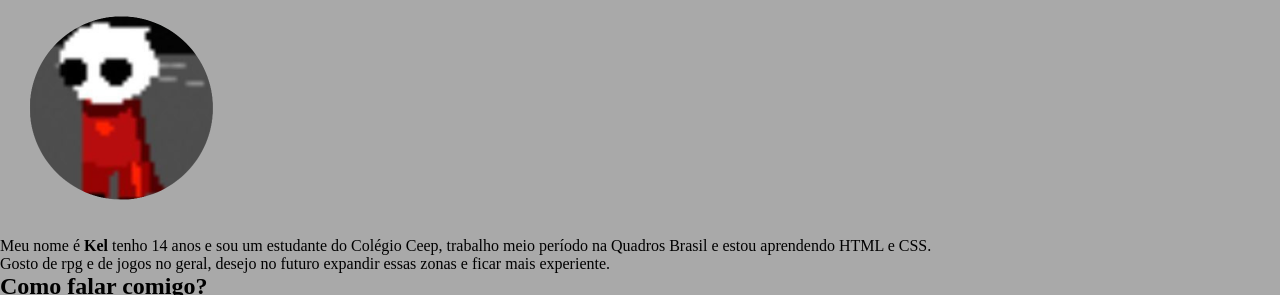
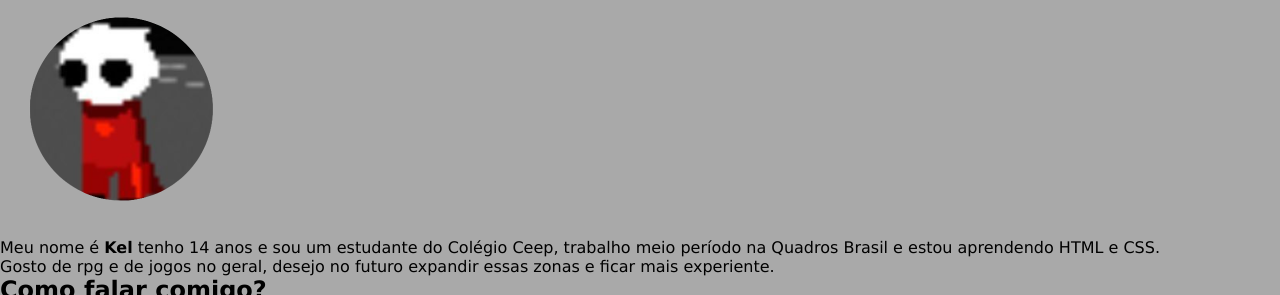
Before and after one commit to vikitwinkie/Estudos, a plain HTML site: page Exercícios/Módulo 1/index.html in a window 1280 px wide. Shown: the part 54-349 px from the top of the page. Drawn offline with Linux system fonts and the light colour scheme; files that its build step writes are made by us from their sources.

Commit message:
font-family/ solve the font family sriracha, didnt work.

```diff
--- a/Exercícios/Módulo 3/style.css
+++ b/Exercícios/Módulo 3/style.css
@@ -1,15 +1,25 @@
 @charset "UTF-8";
 
-* {
-    margin: 0px;
-    padding: 0px;
+@import url('https://fonts.googleapis.com/css2?family=Passion+One:wght@400;700;900&display=swap');
+/*================================================================================================================================*/
+
+:root {
+        --fonte1: Verdana, Geneva, Tahoma, Sans-Serif;
+        --fonte2: 'Passion One', cursive;
+    }
+
+
+ * {
+        margin: 0px;
+        padding: 0px;
+        font-family: var(--fonte1);
 }
 
 html, body{
     min-height: 100vh;
     background-color: darkgray;
 }
-
+/*================================================================================================================================*/
 header{
     background-color: black;
     color: white;
@@ -19,6 +29,8 @@ header{
 header > h1 {
     padding-top: 50px;
     font-variant: small-caps;
+    font-family: var(--fonte2);
+    font-size: 4em;
 }
 
 header > p {
@@ -34,12 +46,13 @@ header a, footer a{
 header a:hoover, footer a:hoover{
      text-decoration: underline;
 }
-
+/*================================================================================================================================*/
 section {
     padding-top: 10vh;
     padding-bottom: 10vh;
     line-height: 2em;
     padding-left: 30px;
+
 }
 
 section.normal{
@@ -56,7 +69,7 @@ section.image > p {
     width: 400px;
 background-color: rgba(0, 0, 0, 0.253);
 }
-
+/*================================================================================================================================*/
 footer{
     background-color: black;
     color: white;
```
